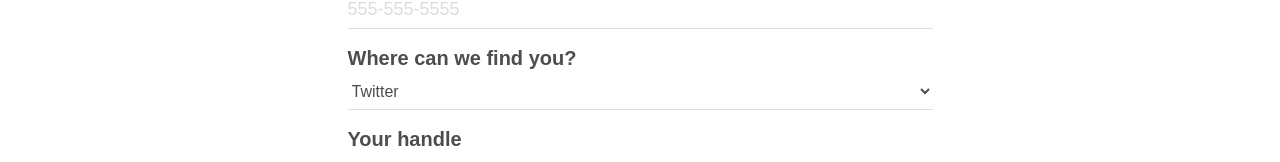
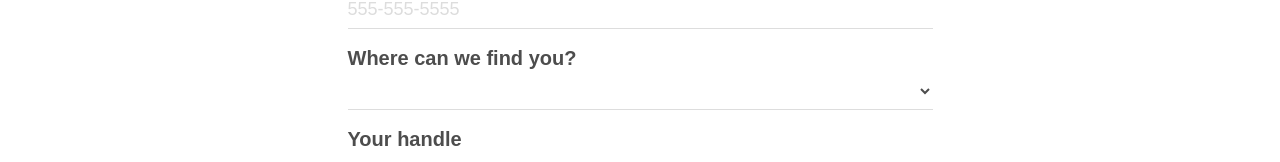
Before and after one commit to poorpaddy/fanmelt, a Next.js app: page /enroll in a window 1280 px wide. Shown: the part 412-574 px from the top of the page. Built offline with nearby package versions, Linux system fonts and the light colour scheme; a web font is replaced by a local one; what typography-theme-bootstrap would draw is missing.

Commit message:
complete enroll page

```diff
--- /dev/null
+++ b/components/FormInput/FormInput.tsx
@@ -0,0 +1,17 @@
+import React from 'react';
+import { FormRowContent, RowLable } from './Styled';
+import { InputText } from '../InputText/InputText';
+
+interface IProps {
+  text: string;
+  placeholder: string;
+}
+
+export const FormInput = ({ text, placeholder }: IProps) => {
+  return (
+    <FormRowContent>
+      <RowLable>{text}</RowLable>
+      <InputText type="text" placeholder={placeholder} />
+    </FormRowContent>
+  )
+}
--- /dev/null
+++ b/components/FormInput/Styled.ts
@@ -0,0 +1,11 @@
+import styled from 'styled-components';
+
+export const FormRowContent = styled.div`
+    margin-bottom: 15px;
+`;
+
+export const RowLable = styled.label`
+    font-weight: 600;
+    font-size: 20px;
+    margin-bottom: 0;
+`;
--- a/pages/enroll.tsx
+++ b/pages/enroll.tsx
@@ -2,6 +2,7 @@ import styled from "styled-components";
 import {NavBar} from "../components/NavBar/NavBar";
 import { Footer } from "../components/Footer/Footer";
 import {InputText} from "../components/InputText/InputText"
+import { FormInput } from "../components/FormInput/FormInput"
 import React from "react";
 
 const Index = () => (
@@ -14,6 +15,16 @@ const Index = () => (
 
 export default Index;
 
+const options = [
+    { key: "twitter", value: "Twitter" },
+    { key: "instagram", value: "Instagram" },
+    { key: "youtube", value: "Youtube" },
+    { key: "facebook", value: "Facebook" },
+    { key: "Twitch", value: "twitch" },
+    { key: "musically", value: "TikTok" },
+    { key: "other", value: "Other" },
+]
+
 const Body = () => (
     <BodyWrapper>
         <BodyContainer>
@@ -25,41 +36,23 @@ const Body = () => (
                     <FormDesc>
                         If you have fans and want to join Cameo as talent, you can enroll here and we'll be in touch.
                     </FormDesc>
-                    <FormRowContent>
-                        <RowLable>Your name</RowLable>
-                        <InputText type="text" placeholder="Michael Jordan" />
-
-                    </FormRowContent>
-                    <FormRowContent>
-                        <RowLable>Email</RowLable>
-                        <InputText type="email" placeholder="you@example.com" />
-                    </FormRowContent>
-                    <FormRowContent>
-                        <RowLable>Phone number (never shared)</RowLable>
-                        <InputText type="number" placeholder="555-555-5555" />
-                    </FormRowContent>
+                    <FormInput text="Your name" placeholder="Michael Jordan" />
+                    <FormInput text="Email" placeholder="you@example.com" />
+                    <FormInput text="Phone number (never shared)" placeholder="555-555-5555" />
                     <FormRowContent>
                         <RowLable>Where can we find you?</RowLable>
                         <InputWrapper>
-                            <Select type="number" defaultValue="twitter" placeholder="555-555-5555" >
-                                <option value="twitter">Twitter</option>
-                                <option value="instagram">Instagram</option>
-                                <option value="youtube">YouTube</option>
-                                <option value="facebook">Facebook</option>
-                                <option value="twitch">Twitch</option>
-                                <option value="musically">TikTok</option>
-                                <option value="other">Other</option>
+                            <Select type="Number" defaultValue="twitter" placeholder="twitter" >
+                                {
+                                    options.map((option, index) => {
+                                        <option value={option.key} key={index}>{option.value}</option>
+                                    })
+                                }
                             </Select>
                         </InputWrapper>
                     </FormRowContent>
-                    <FormRowContent>
-                        <RowLable>Your handle</RowLable>
-                        <InputText type="text" placeholder="@jimmybuffet" />
-                    </FormRowContent>
-                    <FormRowContent>
-                        <RowLable>How many followers do you have?</RowLable>
-                        <InputText type="text" placeholder="400k" />
-                    </FormRowContent>
+                    <FormInput text="Your handle" placeholder="@jimmybuffet" />
+                    <FormInput text="How many followers do you have?" placeholder="400k" />
                     <FormRowContent>
                         <SubmitBtn>
                             Submit
```
